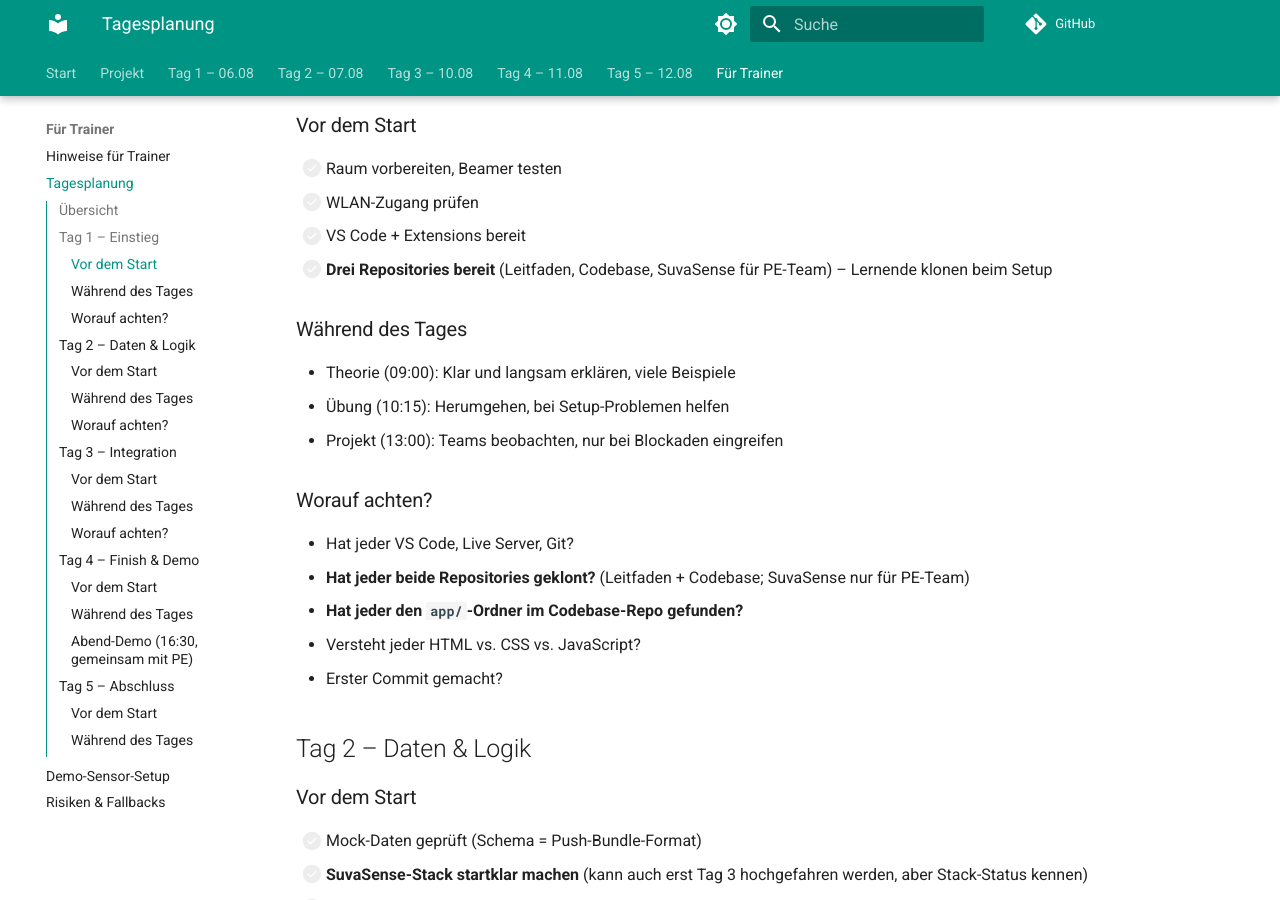
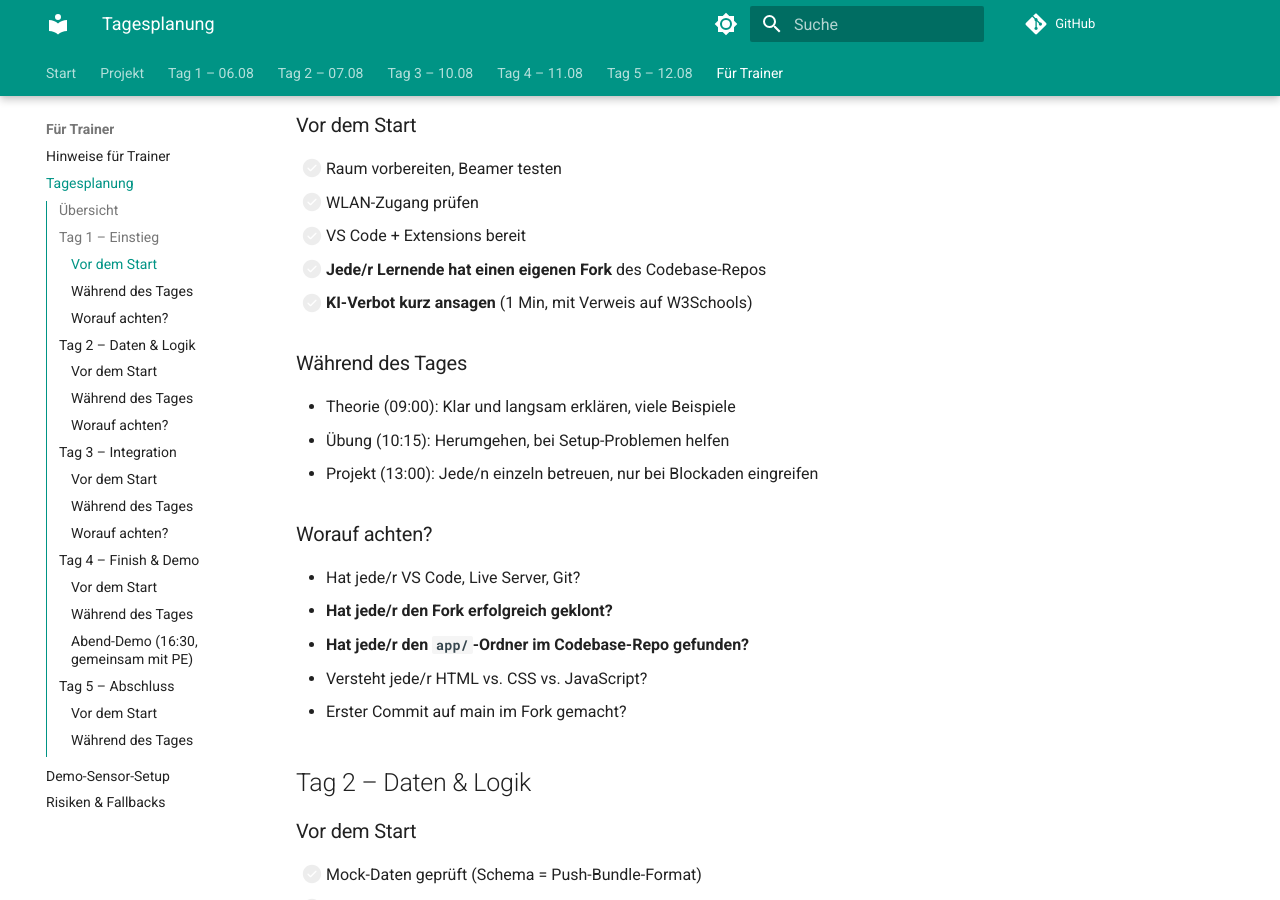
Before and after one commit to HeiligerG/ae-raumklima-bootcamp, an MkDocs documentation site: the page built from docs/trainer/tagesplanung.md, in a window 1280 px wide and 900 px high, scrolled down 549 px. Built offline with MkDocs 1.6.1 and Material for MkDocs 9.7.7, drawn with Linux system fonts in a browser that asks for light colours; comment, search, counter and statistics services are not loaded.

Commit message:
docs(trainer): tagesplanung auf Einzelperson + Fork umstellen
7 gezielte Fixes:
- 'Drei Repositories bereit' -> 'Jede/r hat einen eigenen Fork'
  + KI-Verbot-Hinweis
- 'Teams beobachten' -> 'Jede/n einzeln betreuen'
- 'Hat jeder beide Repos geklont' -> 'Hat jede/r den
  Fork geklont'
- 'Retro-Partner-Teams festlegen' -> 'Selbst-Reflexion-
  Material' (verweist auf retro.md)
- 'Retro: Teams zuweisen' -> 'Selbst-Reflexion: Jede/r
  fuer sich'
- 'Demo-Zeitplan ... Teams gemischt' -> 'Demo-Reihenfolge
  ... einzelne Slots'
- 'Teams vorstellen lassen' -> 'Lernende einzeln vorstellen'
- 'Teams ankündigen' -> 'Lernende einzeln ankündigen'
- 'Wie habt ihr' -> 'Wie hast du'

```diff
--- a/docs/trainer/tagesplanung.md
+++ b/docs/trainer/tagesplanung.md
@@ -16,19 +16,20 @@
 - [ ] Raum vorbereiten, Beamer testen
 - [ ] WLAN-Zugang prüfen
 - [ ] VS Code + Extensions bereit
-- [ ] **Drei Repositories bereit** (Leitfaden, Codebase, SuvaSense für PE-Team) – Lernende klonen beim Setup
+- [ ] **Jede/r Lernende hat einen eigenen Fork** des Codebase-Repos
+- [ ] **KI-Verbot kurz ansagen** (1 Min, mit Verweis auf W3Schools)
 
 ### Während des Tages
 - Theorie (09:00): Klar und langsam erklären, viele Beispiele
 - Übung (10:15): Herumgehen, bei Setup-Problemen helfen
-- Projekt (13:00): Teams beobachten, nur bei Blockaden eingreifen
+- Projekt (13:00): Jede/n einzeln betreuen, nur bei Blockaden eingreifen
 
 ### Worauf achten?
-- Hat jeder VS Code, Live Server, Git?
-- **Hat jeder beide Repositories geklont?** (Leitfaden + Codebase; SuvaSense nur für PE-Team)
-- **Hat jeder den `app/`-Ordner im Codebase-Repo gefunden?**
-- Versteht jeder HTML vs. CSS vs. JavaScript?
-- Erster Commit gemacht?
+- Hat jede/r VS Code, Live Server, Git?
+- **Hat jede/r den Fork erfolgreich geklont?**
+- **Hat jede/r den `app/`-Ordner im Codebase-Repo gefunden?**
+- Versteht jede/r HTML vs. CSS vs. JavaScript?
+- Erster Commit auf main im Fork gemacht?
 
 ## Tag 2 – Daten & Logik
 
```
